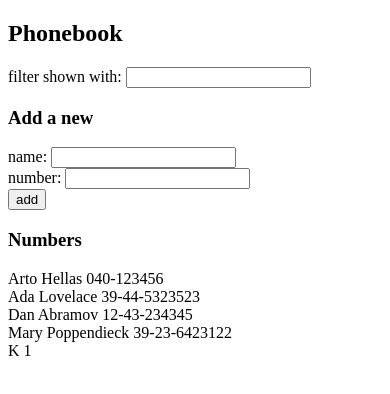
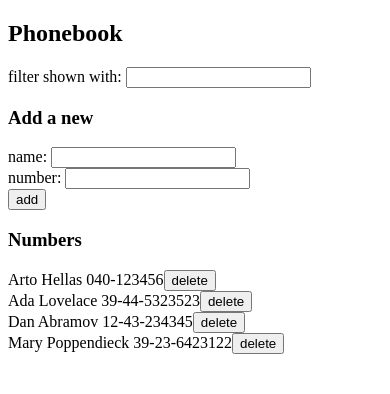
Before and after one commit to KelvinHelmut/fullstackopen, a React (Create React App) app in the folder part2 communicating with server/phonebook/: page / in a window 390 px wide. Shown: the top 394 px of the page. Built offline with nearby package versions, Linux system fonts and the light colour scheme; data requests are answered from the project's data file.

Commit message:
2.17 the phonebook - step 9

```diff
--- a/part2 communicating with server/phonebook/db.json
+++ b/part2 communicating with server/phonebook/db.json
@@ -19,11 +19,6 @@
       "name": "Mary Poppendieck",
       "number": "39-23-6423122",
       "id": 4
-    },
-    {
-      "name": "K",
-      "number": "1",
-      "id": 5
     }
   ]
 }
--- a/part2 communicating with server/phonebook/src/App.js
+++ b/part2 communicating with server/phonebook/src/App.js
@@ -9,16 +9,19 @@ const Filter = ({search, handleSearch}) => {
   )
 }
 
-const Person = ({person}) => {
+const Person = ({person, deletePerson}) => {
   return (
-    <div key={person.name}>{person.name} {person.number}</div>
+    <div>
+      {person.name} {person.number}
+      <button onClick={() => deletePerson(person)}>delete</button>
+    </div>
   )
 }
 
-const Persons = ({persons}) => {
+const Persons = ({persons, deletePerson}) => {
   return (
     <>
-      {persons.map(person => <Person key={person.name} person={person} />)}
+      {persons.map(person => <Person key={person.id} person={person} deletePerson={deletePerson} />)}
     </>
   )
 }
@@ -59,10 +62,17 @@ const App = () => {
     }
     personService.create({name: newName, number: newNumber})
       .then(data => {
-        setPersons(persons.concat({name: newName, number: newNumber}))
+        setPersons(persons.concat(data))
         setNewName('')
         setNewNumber('')
       })
+  }
+
+  const deletePerson = (person) => {
+    if (window.confirm(`Delete ${person.name}?`)) {
+      personService.delete(person.id)
+        .then(() => setPersons(persons.filter(e => e.id !== person.id)))
+    }
   }
 
   useEffect(() => {
@@ -82,7 +92,7 @@ const App = () => {
         handleNumberChange={handleNumberChange}
       />
       <h3>Numbers</h3>
-      <Persons persons={personsToShow} />
+      <Persons persons={personsToShow} deletePerson={deletePerson} />
     </div>
   )
 }
--- a/part2 communicating with server/phonebook/src/services/persons.js
+++ b/part2 communicating with server/phonebook/src/services/persons.js
@@ -3,7 +3,7 @@ import axios from 'axios'
 const baseUrl = 'http://localhost:3001/persons'
 
 const list = () => axios.get(baseUrl).then(response => response.data)
+const create = data => axios.post(baseUrl, data).then(response => response.data)
+const _delete = id => axios.delete(`${baseUrl}/${id}`).then(response => response.data)
 
-const create = data => axios.post(baseUrl, data).then(response => response.data)
-
-export default { list, create }
+export default { list, create, delete: _delete }
```
